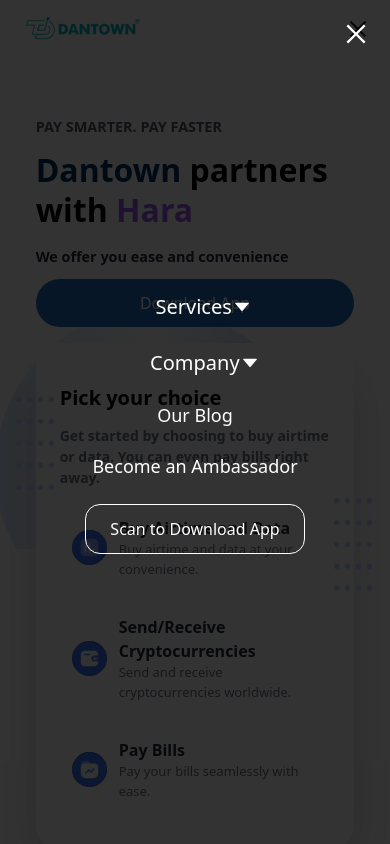
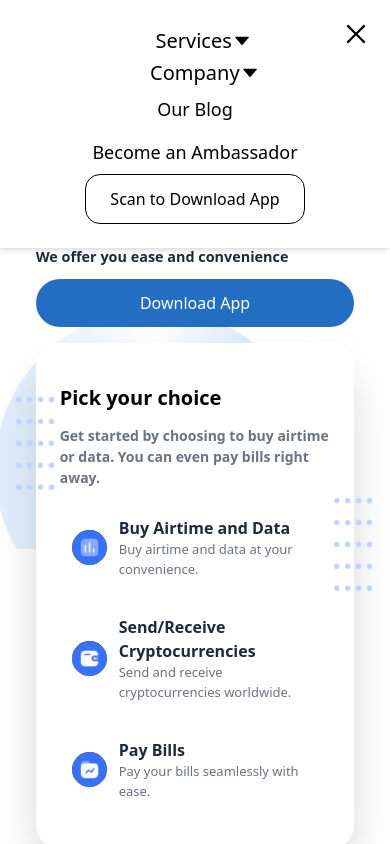
Before and after one commit to AmosGloria/godantown_copy_with_tailwindcss, a Next.js app: page / in a window 390 px wide. Both pictures are taken after a click on the button "Open menu". Shown: the top 844 px of the page. Built offline with nearby package versions, Linux system fonts and the light colour scheme.

Commit message:
Fix: modified the scanToDownload file to be mobile responsive

```diff
--- a/app/components/NavBar.tsx
+++ b/app/components/NavBar.tsx
@@ -32,7 +32,13 @@
         <div className="container mx-auto flex items-center justify-between px-5 py-3">
           {/* Logo */}
           <Link href="/">
-            <Image src="/godantown log.webp" alt="Company Logo" width={150} height={150} className="w-32 md:w-48" />
+            <Image
+              src="/godantown log.webp"
+              alt="Company Logo"
+              width={150}
+              height={150}
+              className="w-32 md:w-48"
+            />
           </Link>
 
           {/* Desktop Navigation */}
@@ -52,13 +58,19 @@
               />
             </li>
             <li>
-              <Link href="/ourBlog" className="flex items-end gap-2 text-[16px] lg:text-[18px] hover:text-gray-500 transition duration-200">
-                <span>Our Blog</span>
+              <Link
+                href="/ourBlog"
+                className="flex items-end gap-2 text-[16px] lg:text-[18px] hover:text-gray-500 transition duration-200"
+              >
+                Our Blog
               </Link>
             </li>
             <li>
-              <Link href="/ambassador" className="flex items-end gap-2 text-[16px] lg:text-[18px] hover:text-gray-500 transition duration-200">
-                <span>Become an Ambassador</span>
+              <Link
+                href="/ambassador"
+                className="flex items-end gap-2 text-[16px] lg:text-[18px] hover:text-gray-500 transition duration-200"
+              >
+                Become an Ambassador
               </Link>
             </li>
           </ul>
@@ -74,7 +86,11 @@
           </div>
 
           {/* Mobile Menu Button */}
-          <button className="md:hidden text-[24px]" onClick={toggleMobileMenu} aria-label="Open menu">
+          <button
+            className="md:hidden text-[24px]"
+            onClick={toggleMobileMenu}
+            aria-label="Open menu"
+          >
             {isMobileMenuOpen ? <AiOutlineClose /> : <AiOutlineMenu />}
           </button>
         </div>
@@ -82,15 +98,15 @@
 
       {/* Mobile Navigation Menu */}
       {isMobileMenuOpen && (
-        <div className="md:hidden fixed inset-0 bg-black bg-opacity-80 flex flex-col items-center justify-center z-50">
+        <div className="absolute top-0 left-0 w-full bg-white z-50 shadow-md">
           <button
-            className="absolute top-5 right-5 text-white text-[28px]"
+            className="absolute top-5 right-5 text-black text-[28px]"
             onClick={toggleMobileMenu}
             aria-label="Close menu"
           >
             <AiOutlineClose />
           </button>
-          <ul className="flex flex-col items-center space-y-6 text-white text-[18px]">
+          <ul className="flex flex-col items-center py-6 text-black text-[18px]">
             <li>
               <ServiceDropdown
                 isOpen={openDropdown === "service"}
@@ -106,18 +122,26 @@
               />
             </li>
             <li>
-              <Link href="/ourBlog" className="flex items-end gap-2 text-[18px] hover:text-gray-300 transition duration-200" onClick={toggleMobileMenu}>
-                <span>Our Blog</span>
+              <Link
+                href="/ourBlog"
+                className="block py-2 hover:text-gray-500"
+                onClick={toggleMobileMenu}
+              >
+                Our Blog
               </Link>
             </li>
             <li>
-              <Link href="/ambassador" className="flex items-end gap-2 text-[18px] hover:text-gray-300 transition duration-200" onClick={toggleMobileMenu}>
-                <span>Become an Ambassador</span>
+              <Link
+                href="/ambassador"
+                className="block py-2 hover:text-gray-500"
+                onClick={toggleMobileMenu}
+              >
+                Become an Ambassador
               </Link>
             </li>
             <li>
               <button
-                className="border border-white rounded-[15px] px-6 py-3 text-[16px] cursor-pointer hover:bg-white hover:text-black transition duration-200"
+                className="border border-black rounded-[15px] px-6 py-3 text-[16px] cursor-pointer hover:bg-[#062746] hover:text-white transition duration-200"
                 onClick={() => {
                   toggleMobileMenu();
                   setIsScanOpen(true);
--- a/app/components/scanToDownload/page.tsx
+++ b/app/components/scanToDownload/page.tsx
@@ -34,7 +34,7 @@
     <div className="fixed inset-0 flex items-center justify-center bg-gray-900 bg-opacity-80 z-50 p-4">
       <div
         ref={modalRef}
-        className="relative bg-white rounded-lg shadow-lg p-6 w-full max-w-sm sm:max-w-md md:max-w-lg"
+        className="relative bg-white shadow-lg p-6 w-full sm:w-full md:max-w-lg flex flex-col items-center justify-center min-h-[380px] ml-[-32px]" // Shift the entire modal container
       >
         <button
           className="absolute top-3 right-3 text-gray-600 hover:text-black"
@@ -43,13 +43,13 @@
         >
           <AiOutlineClose size={24} />
         </button>
-        <div className="flex flex-col items-center">
+        <div className="flex flex-col items-center justify-center w-full text-center">
           <Image
             src="/scanToDownload.png"
             alt="Scan to Download"
-            width={250}
-            height={250}
-            className="w-3/4 sm:w-2/3 md:w-1/2"
+            width={1000}
+            height={500}
+            className="w-full h-auto"
           />
           <p className="text-center text-gray-700 font-semibold mt-3 text-sm sm:text-base">
             Scan the QR code to download the app
```
